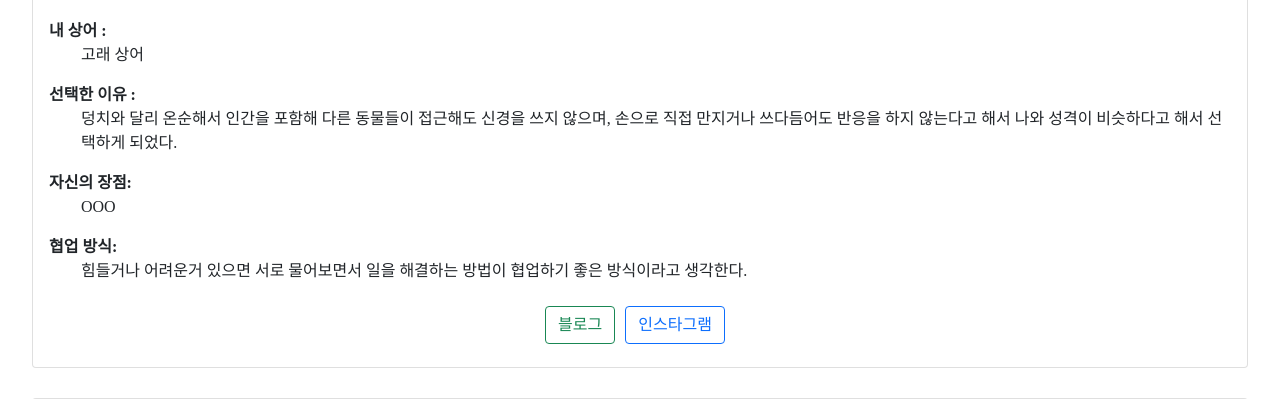
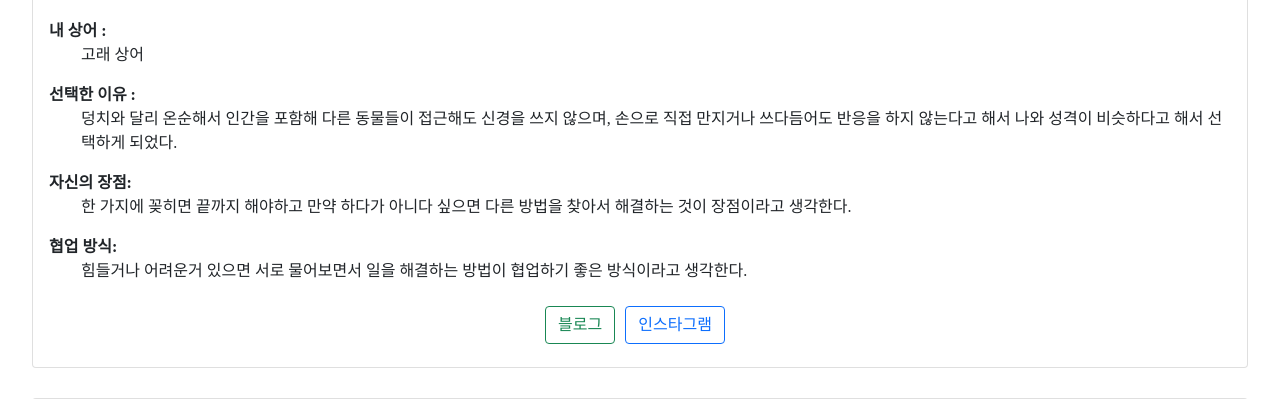
Before and after one commit to deok-beom/Sharkly, a Flask app: page /sung in a window 1280 px wide. Shown: the part 1178-1577 px from the top of the page. Run offline with Flask 2, Linux system fonts and the light colour scheme; data that the repository does not hold is empty.

Commit message:
Update sung.html

```diff
--- a/templates/sung.html
+++ b/templates/sung.html
@@ -171,7 +171,7 @@
                     </ul>
                 </div>
                 <div><span>자신의 장점:</span>
-                    <ul>OOO</ul>
+                    <ul>한 가지에 꽂히면 끝까지 해야하고 만약 하다가 아니다 싶으면 다른 방법을 찾아서 해결하는 것이 장점이라고 생각한다.</ul>
                 </div>
                 <div><span>협업 방식:</span>
                     <ul>힘들거나 어려운거 있으면 서로 물어보면서 일을 해결하는 방법이 협업하기 좋은 방식이라고 생각한다.</ul>
```
